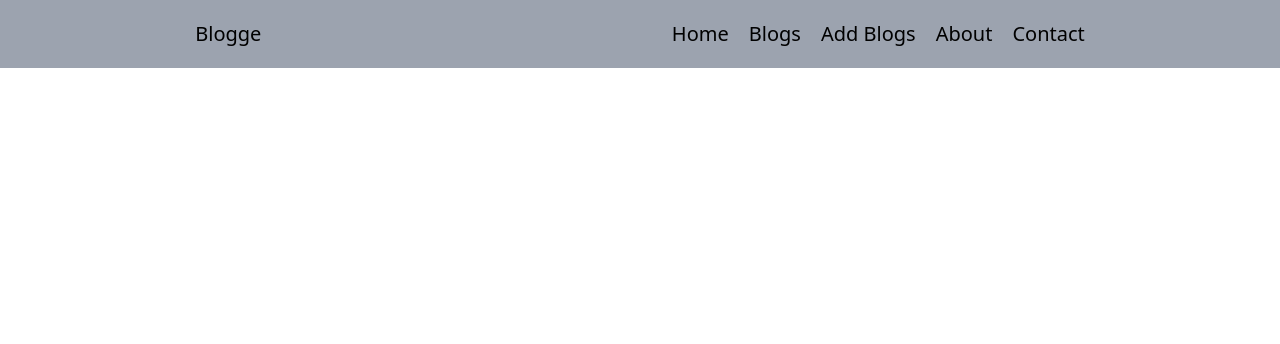
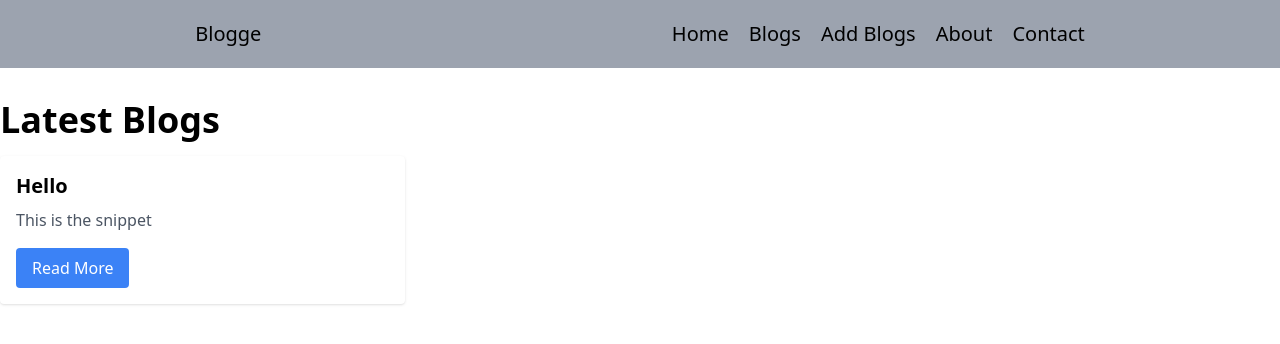
Before and after one commit to rudalkunwar/myfirstreactapp, a React (Create React App) app: page /blogs in a window 1280 px wide. Shown: the top 344 px of the page. Built offline with nearby package versions, Linux system fonts and the light colour scheme; no server answers.

Commit message:
fetching blogs

```diff
--- a/src/App.js
+++ b/src/App.js
@@ -4,7 +4,8 @@ import Header from "./Components/react2/Header";
 import About from "./Components/react2/About";
 import Contact from "./Components/react2/Contact";
 import {Route, Routes } from "react-router-dom";
-import AddBlog from "../AddBlog";
+import AddBlog from "./Components/blog/AddBlog";
+import Blogs from "./Components/blog/Blogs";
 
 export default function App() {
   return (
@@ -14,6 +15,7 @@ export default function App() {
     <Route path="/" element={<Home/>}/>
     <Route path="/about" element={<About/>}/>
     <Route path="/contact" element={<Contact/>}/>
+    <Route path="/blogs" element={<Blogs/>}/>
     <Route path="/blog/add" element={<AddBlog/>}/>
     <Route path="/contact" element={<Contact/>}/>
    </Routes>
--- /dev/null
+++ b/src/Components/blog/Blog.js
@@ -0,0 +1,20 @@
+import React from "react";
+
+export default function Blog() {
+  return (
+    <div className="container mx-auto mt-8">
+      <h2 className="text-4xl font-bold mb-4">Latest Blogs</h2>
+      <div className="grid grid-cols-1 md:grid-cols-2 lg:grid-cols-3 gap-8">
+        {blogs.map((blog) => (
+          <div key={blog.id} className="bg-white p-4 rounded shadow">
+            <h3 className="text-xl font-bold mb-2">{blog.title}</h3>
+            <p className="text-gray-600 mb-4">{blog.snippet}</p>
+            <button className="bg-blue-500 text-white px-4 py-2 rounded">
+              Read More
+            </button>
+          </div>
+        ))}
+      </div>
+    </div>
+  );
+}
--- /dev/null
+++ b/src/Components/blog/Blogs.js
@@ -0,0 +1,31 @@
+import React, { useEffect } from "react";
+import axios from "../../api/axios";
+
+export default function Blogs() {
+  useEffect(() => {
+    const fetchBlogs = async () => {
+      try {
+        const response = await axios.get("/blogs");
+        const blogs = response.data;
+        console.log(blogs);
+      } catch (e) {
+        console.log("Error fetching the blogs");
+      }
+    };
+    fetchBlogs();
+  },[]);
+  return (
+    <div className="container mx-auto mt-8">
+      <h2 className="text-4xl font-bold mb-4">Latest Blogs</h2>
+      <div className="grid grid-cols-1 md:grid-cols-2 lg:grid-cols-3 gap-8">
+        <div className="bg-white p-4 rounded shadow">
+          <h3 className="text-xl font-bold mb-2">Hello</h3>
+          <p className="text-gray-600 mb-4">This is the snippet</p>
+          <button className="bg-blue-500 text-white px-4 py-2 rounded">
+            Read More
+          </button>
+        </div>
+      </div>
+    </div>
+  );
+}
--- /dev/null
+++ b/src/Components/blog/UpdateBlog.js
@@ -0,0 +1,7 @@
+import React from 'react'
+
+export default function UpdateBlog() {
+  return (
+    <div>UpdateBlog</div>
+  )
+}
```
Also changed, not shown: src/Components/blog/AddBlog.js (renamed from AddBlog.js).
